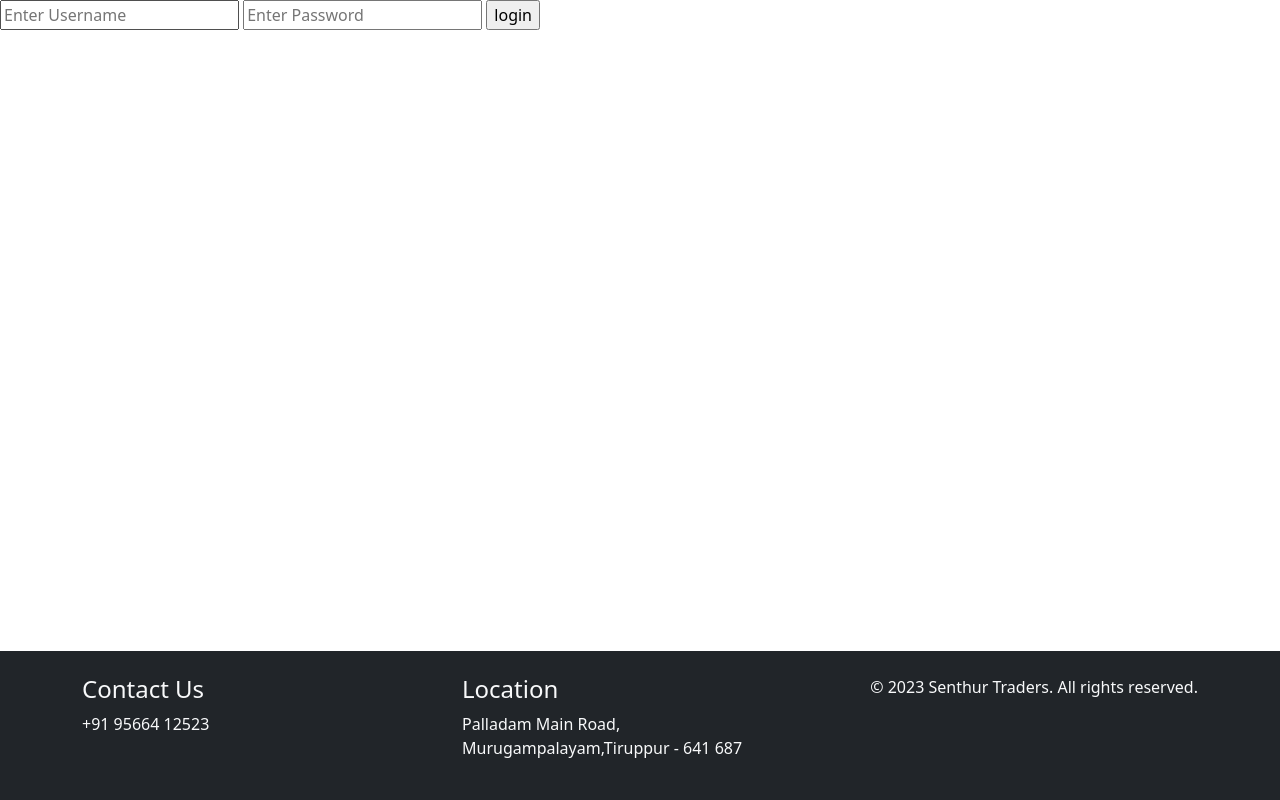
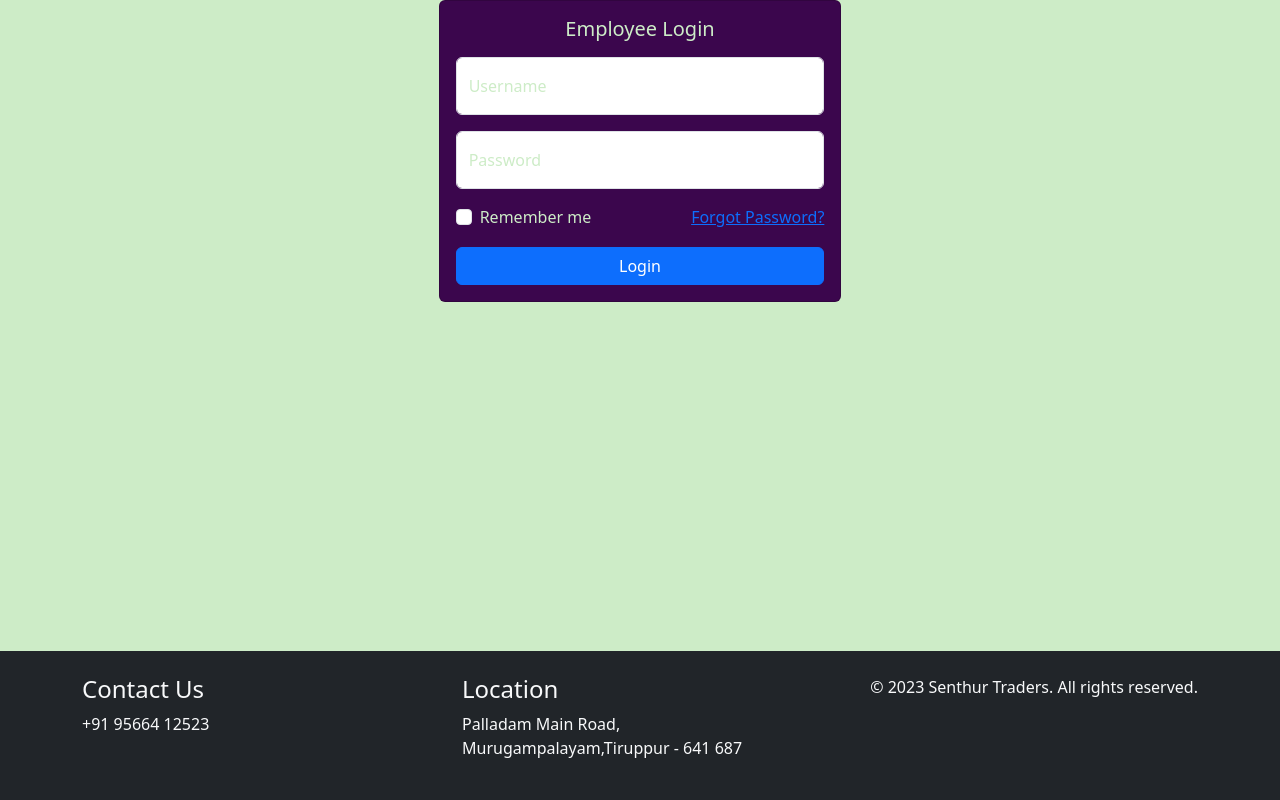
Before and after one commit to pavethrand/Flask-riceshop-management-system, a Flask app: template templates/employee/login.html in a window 1280 px wide. Run offline with Flask 3, Linux system fonts and the light colour scheme; the template is opened without the code that fills it, so the values that code supplies are empty.

```diff
--- a/app.py
+++ b/app.py
@@ -10,7 +10,13 @@ def home():
 def logincus():
     if request.method == 'GET':
         return render_template('customer/login.html')
-    return render_template('/customer/dashboard.html')
+    return render_template('customer/dashboard.html')
+
+@app.route('/loginemp/',methods=['POST','GET'])
+def loginemp():
+    if request.method == 'GET':
+        return render_template('employee/login.html')
+    return render_template('employee/dashboard.html')
 
 if __name__ == '__main__':
     app.run(host='0.0.0.0', port=5000,debug=True)
--- a/templates/employee/login.html
+++ b/templates/employee/login.html
@@ -1,14 +1,49 @@
 {% extends 'base.html' %}
 
 {% block title %}Employee Login - Senthur Traders {% endblock %}
+{% block head %}
+    <style>
+        body{
+            background-color:#cdecc7;
+        }
+        .card{
+            background-color:#3b064d;
+            color:#cdecc7;
+        }
+    </style>
+{% endblock %}
+{% block body %}
 
-{% block body %}
-<form action="/employee/login/" method="POST">
-    <input type="text" name="username" placeholder="Enter Username" required>
-    <input type="password" name="password" placeholder="Enter Password" required>
-    <input type="submit" value="login">
-
-</form>
-
+<div class="container-fluid h-100">
+    <div class="row justify-content-center align-items-center h-100">
+      <div class="col-sm-8 col-md-6 col-lg-4 align-self-center">
+        <div class="card">
+          <div class="card-body">
+            <h5 class="card-title text-center mb-3">Employee Login</h5>
+            <form action="/logincus" method="POST">
+              <div class="form-floating mb-3">
+                <input type="text" class="form-control" id="floatingInput" placeholder="Username">
+                <label for="floatingInput">Username</label>
+              </div>
+              <div class="form-floating mb-3">
+                <input type="password" class="form-control" id="floatingPassword" placeholder="Password">
+                <label for="floatingPassword">Password</label>
+              </div>
+              <div class="d-flex justify-content-between mb-3">
+                <div class="form-check">
+                  <input class="form-check-input" type="checkbox" id="rememberMe">
+                  <label class="form-check-label" for="rememberMe">
+                    Remember me
+                  </label>
+                </div>
+                <a href="#">Forgot Password?</a>
+              </div>
+              <button type="submit" class="btn btn-primary d-block w-100">Login</button>
+            </form>
+          </div>
+        </div>
+      </div>
+    </div>
+  </div>
 
 {% endblock %}
--- a/templates/index.html
+++ b/templates/index.html
@@ -251,7 +251,7 @@
       </div>
       <div class="modal-body text-center">
         <a href="/logincus" class="btn btn-secondary"><p>Customer</p></a>
-        <a href="#" class="btn btn-secondary" class="btn btn-secondary"><p>Employee</p></a>
+        <a href="/loginemp" class="btn btn-secondary"><p>Employee</p></a>
       </div>
     </div>
   </div>
```
Also changed, not shown: templates/employee/dashboard.html (added, +16 -0 lines).
